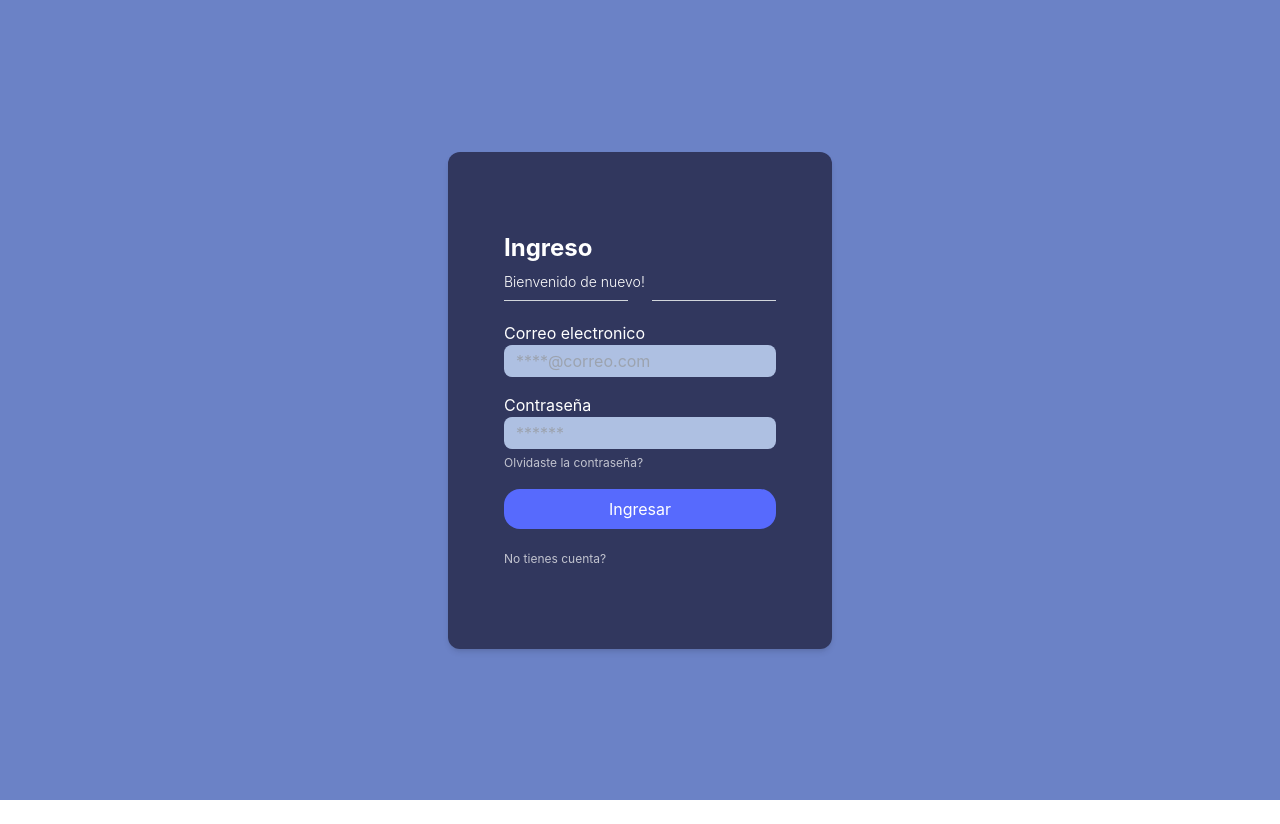
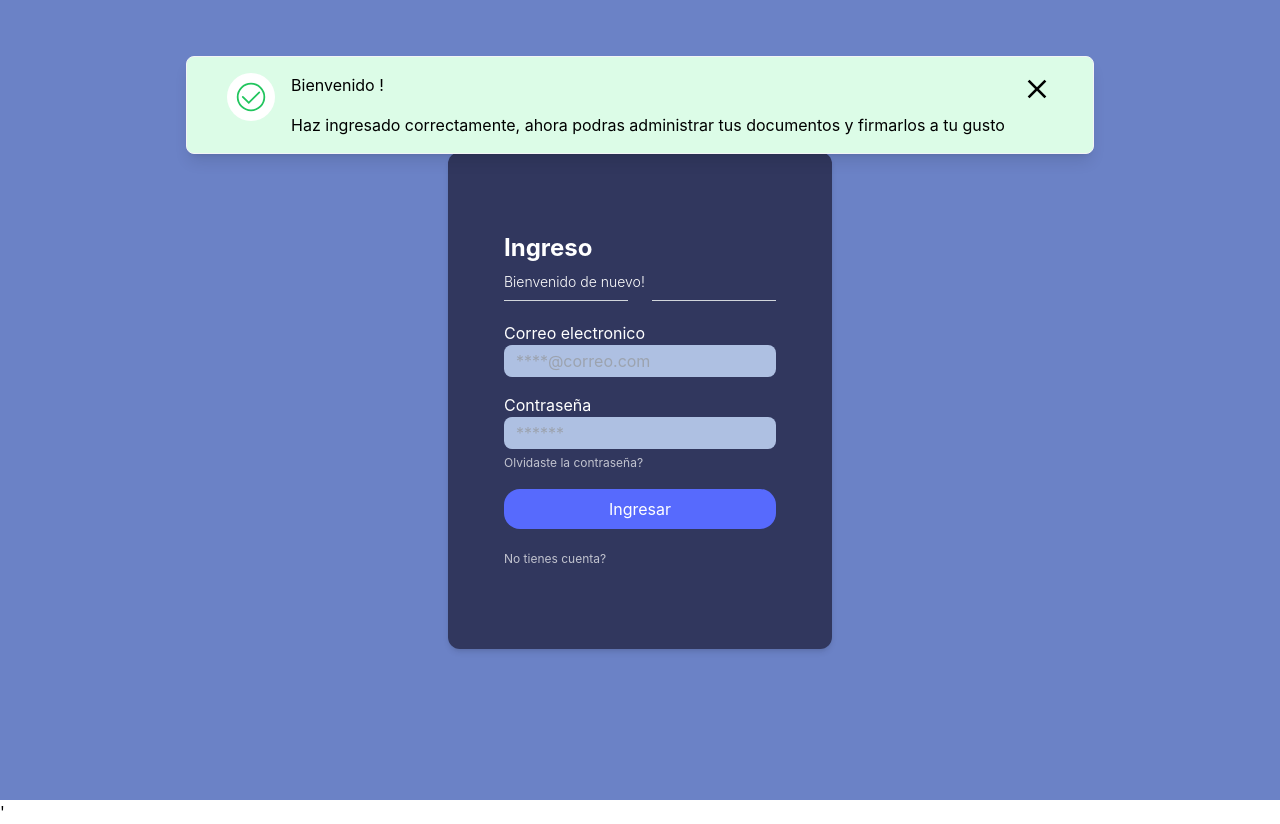
Before and after one commit to jaime-yamid/Firma-Digital-Front, an Angular app in the folder front_sign_app/: page / in a window 1280 px wide. Before the commit the page ends 800 px from the top, so only its background shows below. Built offline with nearby package versions, Linux system fonts and the light colour scheme.

Commit message:
alert succes

```diff
--- a/front_sign_app/src/app/modules/authentication/pages/login/login.component.html
+++ b/front_sign_app/src/app/modules/authentication/pages/login/login.component.html
@@ -19,7 +19,6 @@
         <div class="mb-4">
           <app-input-text formControlName="user" [Label]="'Correo electronico'" [placeholder]="'****@correo.com'" [type]="'email'"></app-input-text>
         </div>
-
         <div class="mb-4">
           <app-input-text formControlName="password" [Label]="'Contraseña'" [placeholder]="'******'" [type]="'password'"></app-input-text>
           <a [routerLink]="['dashboard']" class="text-xs"><span class="text-white text-opacity-70 hover:text-opacity-95">Olvidaste la contraseña?</span></a>
@@ -31,8 +30,9 @@
           <a [routerLink]="['dashboard']" class=""><span class="text-xs text-white text-opacity-70 hover:text-opacity-95">No tienes cuenta?</span></a>
         </div>
       </form>
-
     </div>
   </div>
+</div>
+<app-alerts [title]="this.titleAlert" [description]="'Haz ingresado correctamente, ahora podras administrar tus documentos y firmarlos a tu gusto'"></app-alerts>
 
-</div>
+'
--- a/front_sign_app/src/app/modules/authentication/pages/login/login.component.ts
+++ b/front_sign_app/src/app/modules/authentication/pages/login/login.component.ts
@@ -11,9 +11,11 @@ import { AutenticacionService } from 'src/app/services/auth/autenticacion/autent
 export class LoginComponent implements OnInit {
 
   loginForm!: FormGroup;
-  // router:any;
-formLogin: any;
-
+  formLogin: any;
+  //USER NAME
+  username :String = ""
+  //ALERTA
+  titleAlert :String = `Bienvenido ${this.username} !`
   constructor(
     private formBuilder: FormBuilder,
     private autenticacionservice: AutenticacionService,
@@ -29,15 +31,6 @@ formLogin: any;
       });
 
     }
-
-
-
-  // get user(){
-  //   return this.loginForm.get('user');
-  // }
-  // get password(){
-  //   return this.loginForm.get('password');
-  // }
   login(){
     if(this.loginForm.invalid){
       return;
@@ -48,6 +41,8 @@ formLogin: any;
     this.autenticacionservice.login(data).subscribe(
       (response:any)=>{
         console.log(response)
+        this.username = response.usuario
+        this.titleAlert = `Bienvenido ${this.username} !`
         this.router.navigateByUrl('home/dashboard');
       },
       (err:any) =>{
--- /dev/null
+++ b/front_sign_app/src/app/modules/components/component/alerts/alerts.component.html
@@ -0,0 +1,16 @@
+<div class="w-full flex flex-row justify-center">
+  <div class="fixed top-14 z-50 flex flex-row gap-4 px-10 py-4 border border-gray-100 bg-green-100 rounded-lg shadow-lg w-fit">
+    <div class="flex flex-row h-fit text-green-500 rounded-full p-2 bg-white items-center">
+      <svg xmlns="http://www.w3.org/2000/svg" width="32" height="32" viewBox="0 0 36 36"><path fill="currentColor" d="M18 2a16 16 0 1 0 16 16A16 16 0 0 0 18 2m0 30a14 14 0 1 1 14-14a14 14 0 0 1-14 14" class="clr-i-outline clr-i-outline-path-1"/><path fill="currentColor" d="M28 12.1a1 1 0 0 0-1.41 0l-11.1 11.05l-6-6A1 1 0 0 0 8 18.53L15.49 26L28 13.52a1 1 0 0 0 0-1.42" class="clr-i-outline clr-i-outline-path-2"/><path fill="none" d="M0 0h36v36H0z"/></svg>
+    </div>
+    <div class="flex flex-col gap-4">
+      <span>{{title}}</span>
+      <p>{{description}}</p>
+    </div>
+    <div>
+      <button>
+        <svg xmlns="http://www.w3.org/2000/svg" width="32" height="32" viewBox="0 0 24 24"><path fill="currentColor" d="M6.4 19L5 17.6l5.6-5.6L5 6.4L6.4 5l5.6 5.6L17.6 5L19 6.4L13.4 12l5.6 5.6l-1.4 1.4l-5.6-5.6z"/></svg>
+      </button>
+    </div>
+  </div>
+</div>
```
Also changed, not shown: front_sign_app/src/app/modules/components/component/alerts/alerts.component.ts (added, +13 -0 lines), front_sign_app/src/app/modules/components/components.module.ts (+5 -2 lines), front_sign_app/src/app/modules/components/component/alerts/alerts.component.css (added), 1 other file (tests, documents, lock files or other folders).
